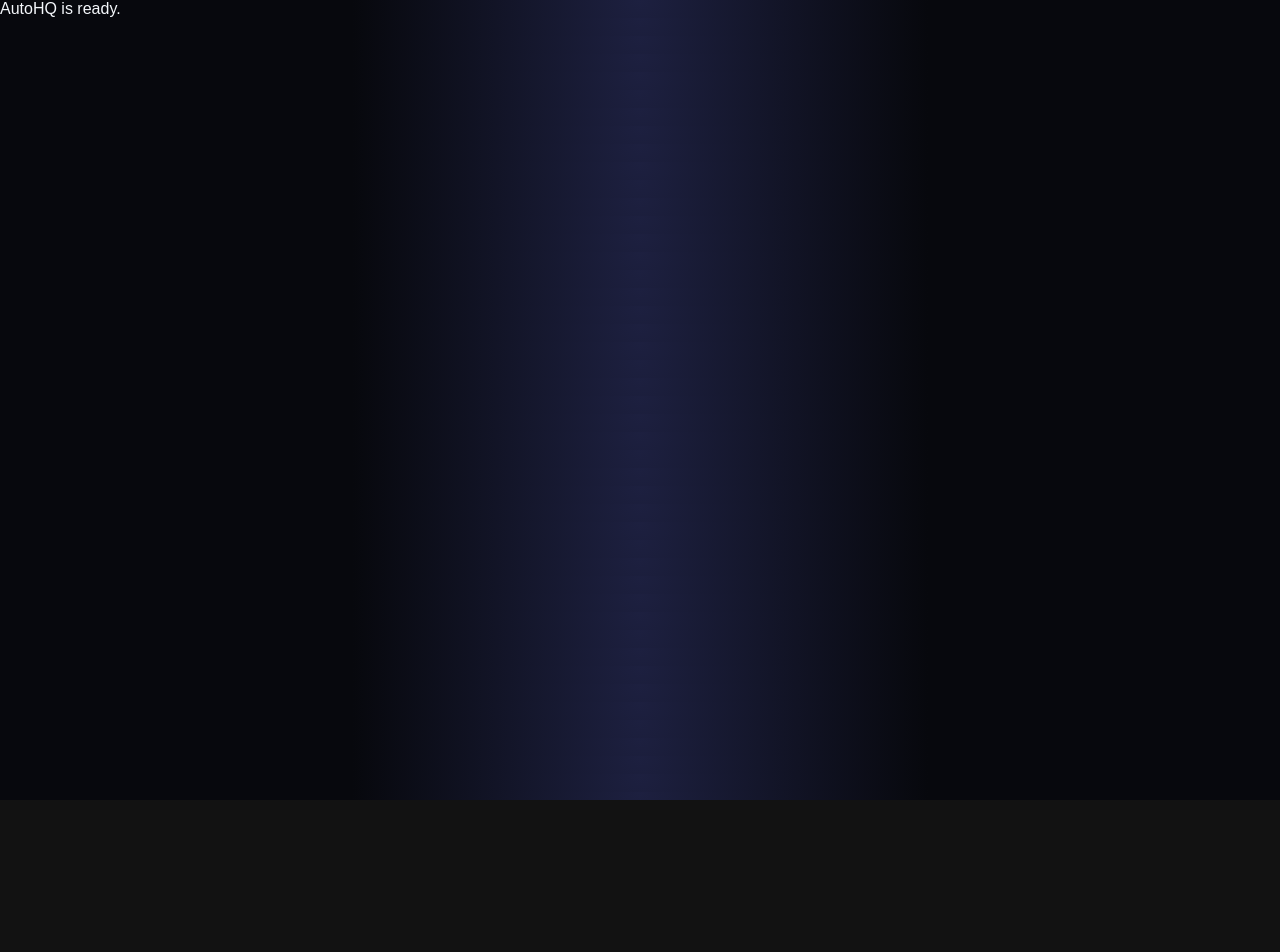
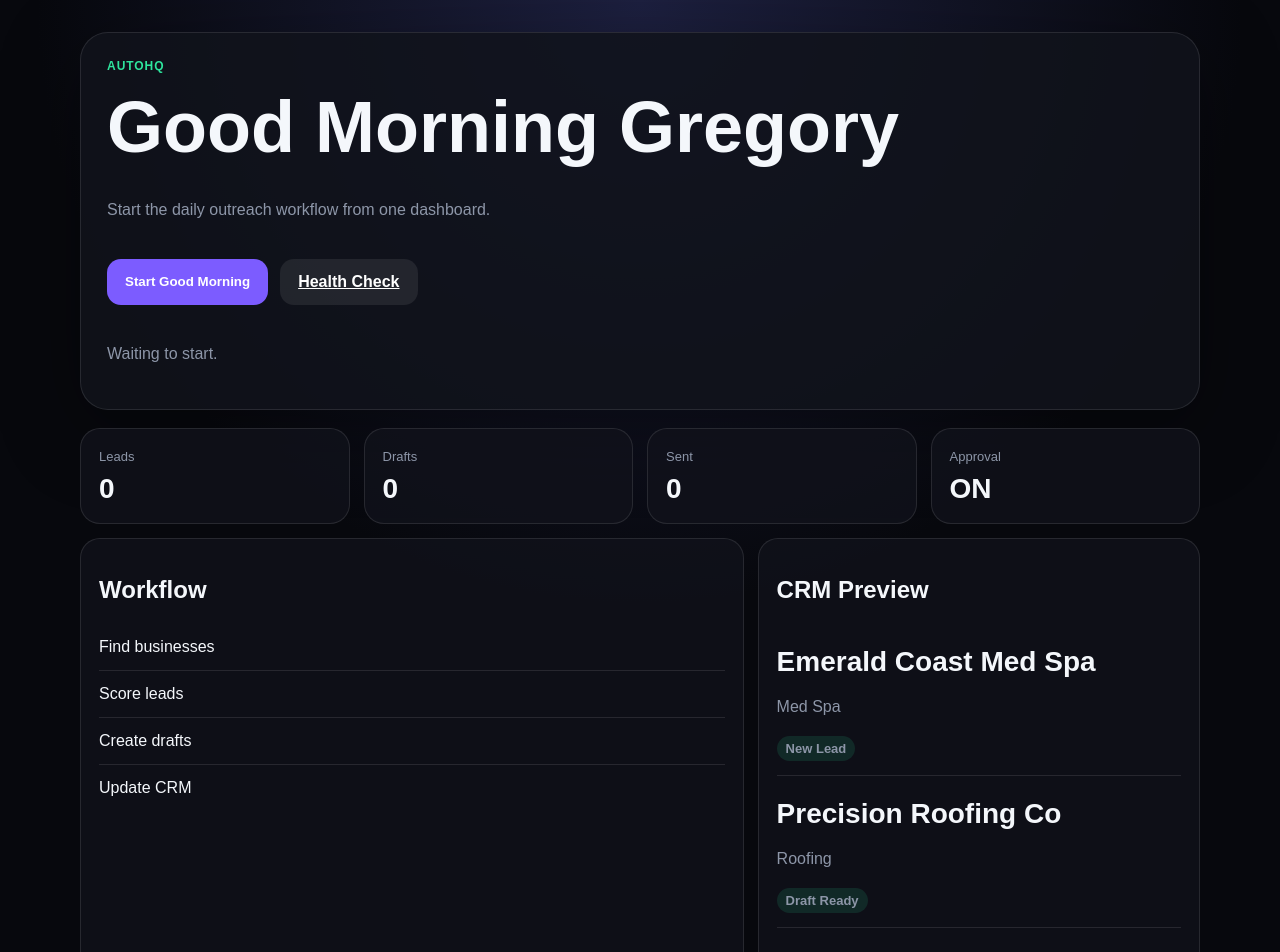
Before and after one commit to GCreative850/auto, a Next.js app: page / in a window 1280 px wide. Shown: the top 952 px of the page. Before the commit the page ends 800 px from the top, so only its background shows below. Built offline with nearby package versions, Linux system fonts and the light colour scheme.

Commit message:
Build starter dashboard

```diff
--- a/app/page.tsx
+++ b/app/page.tsx
@@ -1,3 +1,47 @@
+"use client";
+
+import { useState } from "react";
+
 export default function Page() {
-  return <main>AutoHQ is ready.</main>;
+  const [started, setStarted] = useState(false);
+
+  return (
+    <main className="container">
+      <section className="hero">
+        <div className="kicker">AutoHQ</div>
+        <h1>Good Morning Gregory</h1>
+        <p>Start the daily outreach workflow from one dashboard.</p>
+        <div className="actions">
+          <button className="primary" onClick={() => setStarted(true)}>
+            {started ? "Workflow Started" : "Start Good Morning"}
+          </button>
+          <a className="secondary" href="/api/health">Health Check</a>
+        </div>
+        <p>{started ? "8 leads found. 5 drafts created. 0 emails sent without approval." : "Waiting to start."}</p>
+      </section>
+
+      <section className="grid">
+        <div className="card"><span>Leads</span><strong>{started ? 8 : 0}</strong></div>
+        <div className="card"><span>Drafts</span><strong>{started ? 5 : 0}</strong></div>
+        <div className="card"><span>Sent</span><strong>0</strong></div>
+        <div className="card"><span>Approval</span><strong>ON</strong></div>
+      </section>
+
+      <section className="board">
+        <div className="card">
+          <h2>Workflow</h2>
+          <div className="item">Find businesses</div>
+          <div className="item">Score leads</div>
+          <div className="item">Create drafts</div>
+          <div className="item">Update CRM</div>
+        </div>
+        <div className="card">
+          <h2>CRM Preview</h2>
+          <div className="item"><strong>Emerald Coast Med Spa</strong><p>Med Spa</p><span className="badge">New Lead</span></div>
+          <div className="item"><strong>Precision Roofing Co</strong><p>Roofing</p><span className="badge">Draft Ready</span></div>
+          <div className="item"><strong>Gulf Breeze Auto Detail</strong><p>Auto Detail</p><span className="badge">Ready</span></div>
+        </div>
+      </section>
+    </main>
+  );
 }
```
